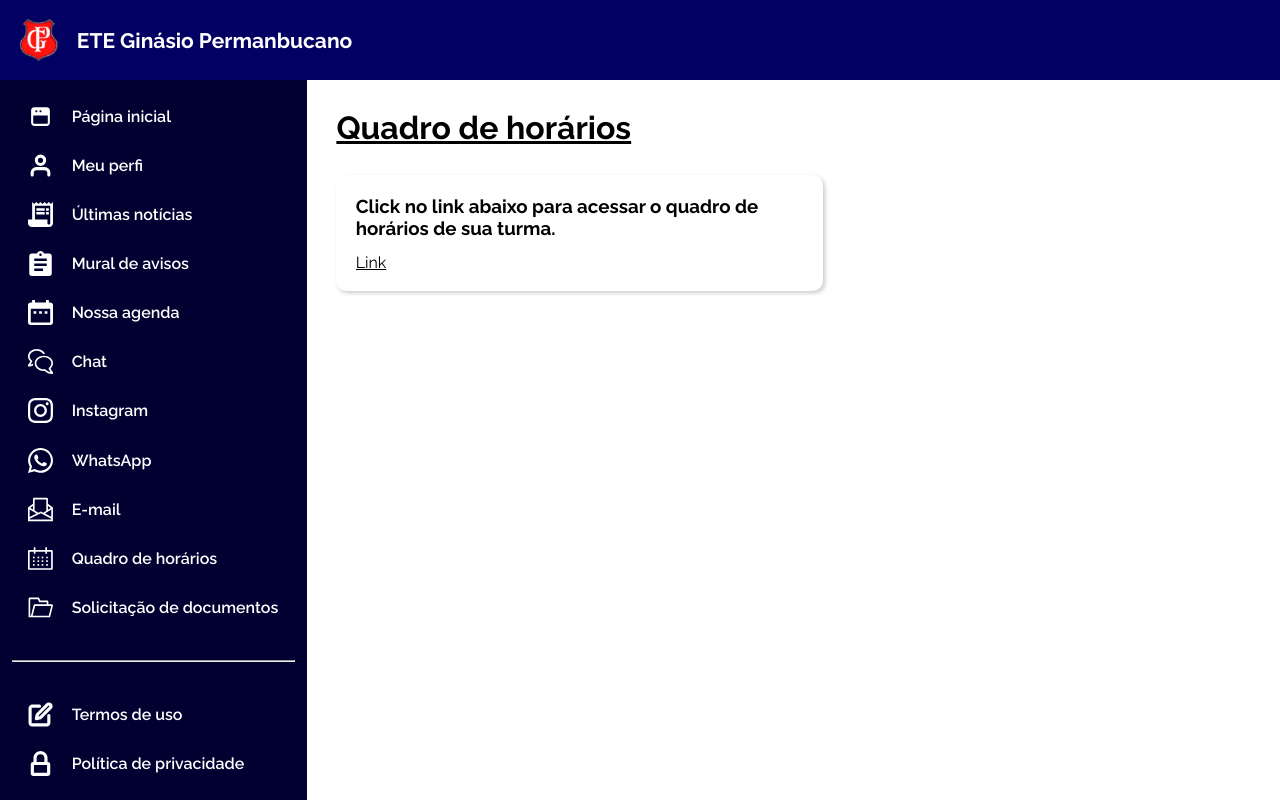
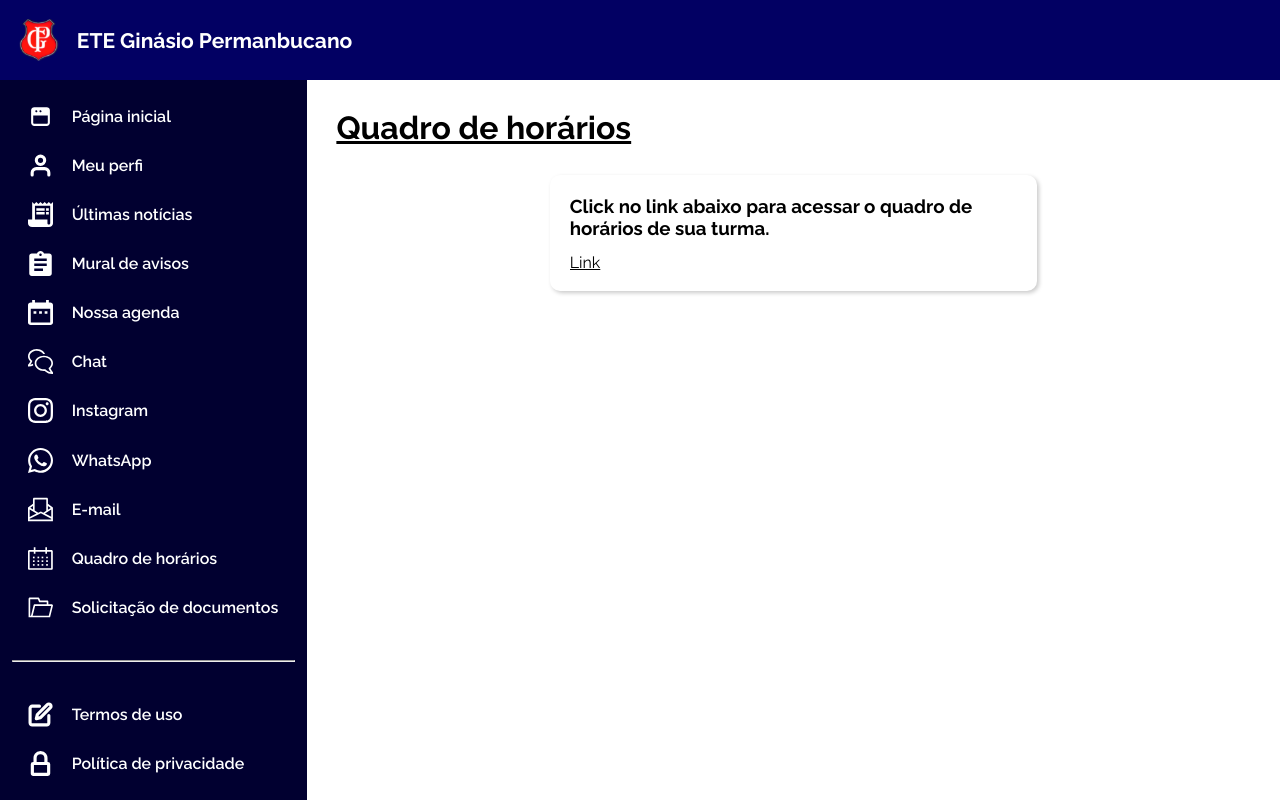
Before and after one commit to ETEGPC/gpc-web, a React (Create React App) app: page /quadroDeHorarios in a window 1280 px wide. Built offline with nearby package versions, Linux system fonts and the light colour scheme.

Commit message:
Correções em algumas linhas de CSS.

```diff
--- a/src/styles/pages/latestNews.css
+++ b/src/styles/pages/latestNews.css
@@ -1,9 +1,5 @@
 * {
     font-family: 'Raleway', sans-serif;
-}
-
-.latestNews-container {
-
 }
 
 .latestNews-h1 {
@@ -21,7 +17,8 @@
 }
 
 .latestNews-content {
-  width: 95%;
+  width: 90%;
+  max-width: 500px;
   align-self: center;
   border-radius: 7px;
   box-shadow: 2px 2px 8px #cacaca;
--- a/src/styles/pages/myProfile.css
+++ b/src/styles/pages/myProfile.css
@@ -14,12 +14,14 @@
 	padding: 20px;
 	max-height: 190px;
 	width: 80%;
+	display: flex;
+	flex-direction: column;
+	justify-content: space-around;
 }
 
 .container-h2 {
 	font-size: 20px;
 	text-align: center;
-	margin: 3% 0 0 0;
 }
 
 
@@ -27,7 +29,6 @@
 	text-align: center;
 	color: #616161;
 	font-size: 16px;
-	margin-bottom: 20px;
 }
 
 .container-button {
--- a/src/styles/pages/ourAgend.css
+++ b/src/styles/pages/ourAgend.css
@@ -2,6 +2,11 @@
   margin: 0 3%;
   display: flex;
   flex-direction: column;
+}
+
+.react-calendar {
+	width: 90%;
+	max-width: 500px;
 }
 
 .new-event {
--- a/src/styles/pages/timesheet.css
+++ b/src/styles/pages/timesheet.css
@@ -1,9 +1,11 @@
 .timeSheet-content {
   background-color: #fff;
   box-shadow: 2px 2px 4px #cacaca;
-  margin: 3%;
+  margin: 3% auto;
   border-radius: 10px;
   padding: 5px;
+  width: 90%;
+  max-width: 500px;
 }
 
 .container-title {
@@ -32,7 +34,7 @@
 	.timeSheet-content {
 	  background-color: #fff;
 	  box-shadow: 2px 2px 4px #cacaca;
-	  margin: 3%;
+	  margin: 3% auto;
 	  border-radius: 10px;
 	  padding: 5px;
 	  width: 50%;
```
Also changed, not shown: 1 other file (tests, documents, lock files or other folders).
